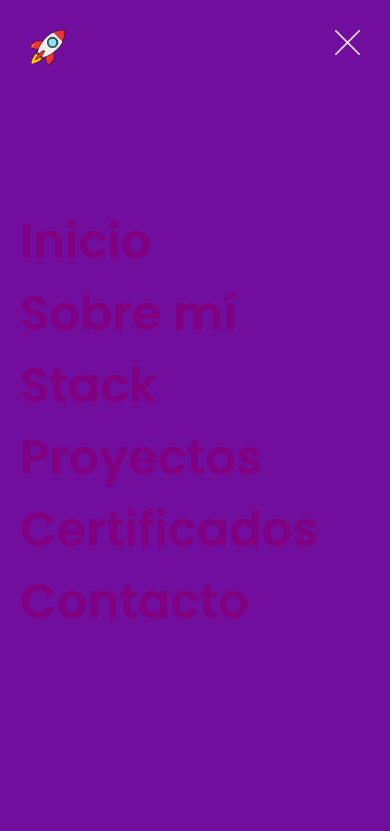
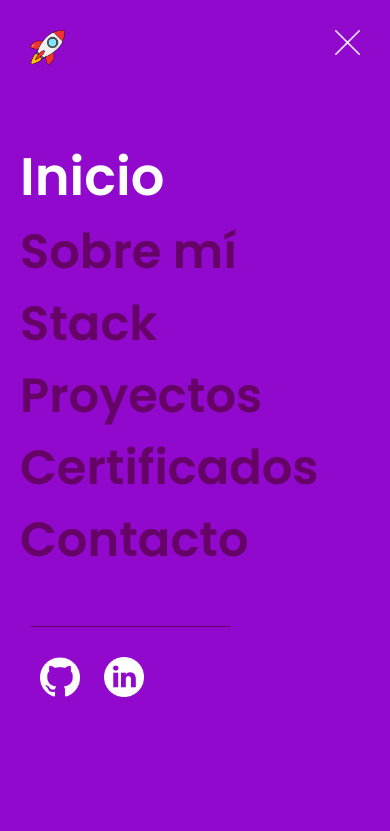
Before and after one commit to augustogutierrez288/Portfolio-Astromeda, a plain HTML site: page index.html in a window 390 px wide. Both pictures are taken after a click on the button 349 px from the left and 29 px from the top of the page. Shown: the top 831 px of the page. Drawn offline with nearby package versions, Linux system fonts and the light colour scheme.

Commit message:
mejoras en navbar

```diff
--- a/index.html
+++ b/index.html
@@ -22,13 +22,17 @@
             <div class="navbar">
                 <img class="element-1" src="./assets/cohete.png" alt="cohete">
                 <img class="x" src="./assets/x.png" alt="x">
-                <a class="all" href="#home">Inicio</a>
+                <a class="all active-color-menu" href="#home">Inicio</a>
                 <a class="all" href="#about">Sobre mí</a>
                 <a class="all" href="#stack">Stack</a>
                 <a class="all" href="#projects">Proyectos</a>
                 <a class="all" href="#certificates">Certificados</a>
                 <a class="all" href="contact">Contacto</a>
                 <div class="line"></div>
+                <div class="redes">
+                    <img src="./assets/githubW.png" alt="github">
+                    <img src="./assets/linkedin.png" alt="linkedin">
+                </div>
             </div>
             <button type="menu" class="d-block d-sm-block d-md-block d-lg-none d-xl-none d-xxl-none" id="menu"><img src="./assets/hamburguesa-menu.png" alt="nemu-hambuguesa"></button>
         </div>
--- a/script/navbar.js
+++ b/script/navbar.js
@@ -4,8 +4,19 @@ const navbar = document.querySelector(".navbar");
 const x = document.querySelector(".x");
 const all = document.querySelectorAll(".all");
 
+let ubicacionPrincipal = window.pageYOffset;
+
 window.addEventListener("scroll",()=>{
-    barraNavBar.classList.toggle("active-scroll",window.scrollY > 0);
+    barraNavBar.classList.toggle("active-scroll",window.pageYOffset > 0);
+    let ubicacionActual = window.pageYOffset;
+    if(ubicacionPrincipal >= ubicacionActual){
+        barraNavBar.style.top ="0";
+        navbar.style.top = "0"
+    }else{
+        barraNavBar.style.top ="-59.078px";
+        navbar.style.top = "59.078px"
+    }
+    ubicacionPrincipal = ubicacionActual;
 });
 
 menu.addEventListener("click",() =>{
@@ -18,6 +29,8 @@ x.addEventListener("click",() =>{
 
 all.forEach((e) => {
     e.addEventListener("click", () =>{
+        all.forEach((boton) => boton.classList.remove("active-color-menu"));
+        e.classList.add("active-color-menu");
         navbar.classList.remove("active-navbar");
     });
 });
--- a/scss/_main.scss
+++ b/scss/_main.scss
@@ -5,6 +5,7 @@ main{
 .sobreMi{
     padding: 20px;
     position: relative;
+    height: 90vh;
     h2{
         color: #fff;
         font-size: 2rem;
--- a/scss/_navbar.scss
+++ b/scss/_navbar.scss
@@ -1,10 +1,10 @@
 #barra{
-    width: 100vw;
+    width: 100%;
     height: 7vh;
     background-color: #1c0445;
 }
 #barra-de-navegacion{
-    width: 100vw;
+    width: 100%;
     height: 7vh;
     display: flex;
     justify-content: flex-end;
@@ -19,12 +19,12 @@
     }
     .navbar{
         display: none !important;
-        width: 100vw;
+        width: 100%;
         height: 100vh;
         position: absolute;
         top: 0;
         right: 0;
-        background-color: #720e9e;
+        background-color: #9109cd;
         flex-direction: column;
         justify-content: center;
         align-items: flex-start;
@@ -32,7 +32,7 @@
         a{
             display: block;
             margin-left: 20px;
-            color: #800080;
+            color: #660366;
             font-size: 3rem;
             font-weight: 600;
             text-decoration: none;
@@ -48,6 +48,21 @@
             top: 30px;
             right: 30px;
             width: 25px;
+        }
+        .line{
+            width: 200px;
+            height: 1.5px;
+            margin: 50px 0 10px 30px;
+            background-color: #660366;
+
+        }
+        .redes{
+            margin: 10px 0 0 30px;
+            text-align: left;
+            img{
+                margin: 10px;
+                width: 40px;
+            }
         }
     }
     .active-navbar{
@@ -65,6 +80,12 @@
 }
 
 .active-scroll{
-    background-color: #33006F !important;
+    background-color: #1e0150!important;
     position: fixed !important;
+
 }
+
+.active-color-menu{
+    color: #fff !important;
+    font-size: 3.3rem !important;
+}
```
Also changed, not shown: assets/github.png (added), assets/githubW.png (added), assets/linkedin.png (added), css/style.css.
